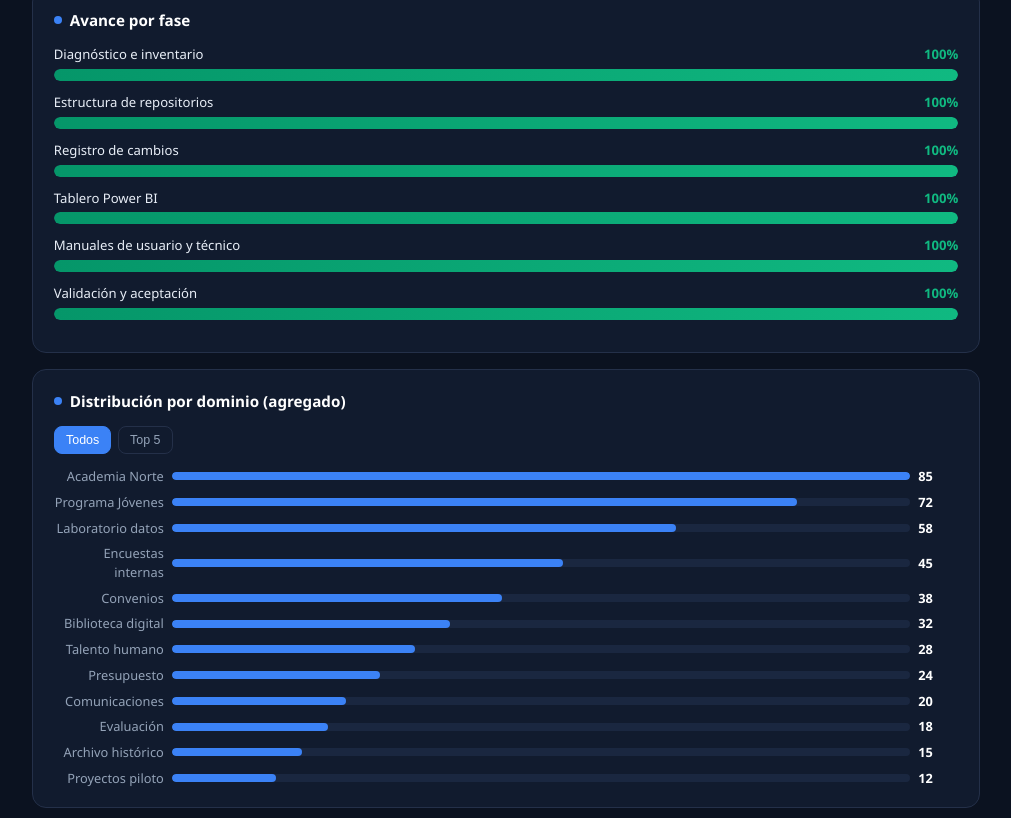
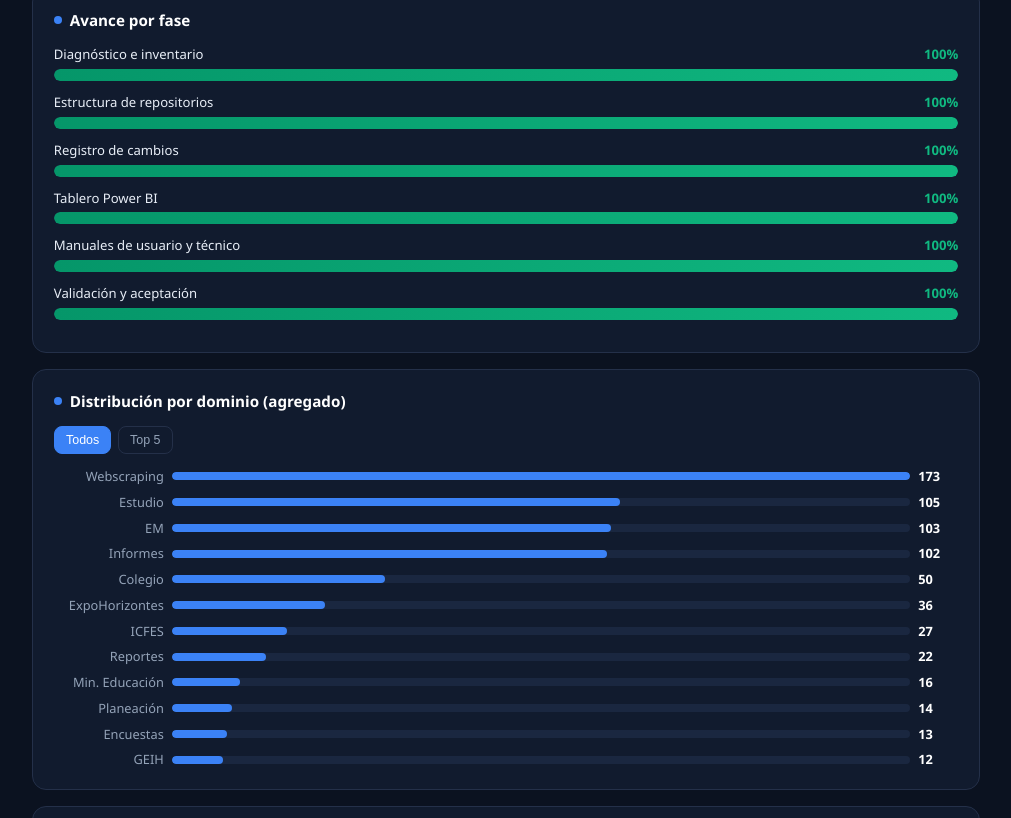
Before and after one commit to juanavilesp-ccc/Proyecto-MIGDA, a plain HTML site: page index.html in a window 1280 px wide. Shown: the part 651-1469 px from the top of the page, without its empty margins (134-1145 px from the left). Drawn offline with Linux system fonts and the light colour scheme.

Commit message:
Update index.html

```diff
--- a/index.html
+++ b/index.html
@@ -315,11 +315,11 @@
 
   <div class="kpis" id="kpis">
     <div class="kpi">
-      <div class="num accent" data-target="420">0</div>
+      <div class="num accent" data-target="705">0</div>
       <div class="lbl">Archivos en registro</div>
     </div>
     <div class="kpi">
-      <div class="num ok" data-target="420">0</div>
+      <div class="num ok" data-target="692">0</div>
       <div class="lbl">Ya reorganizados</div>
     </div>
     <div class="kpi">
@@ -470,7 +470,7 @@
     /* ==== CONFIGURA AQUÍ TU POWER BI ==== */
     const POWER_BI_EMBED_URL = "https://app.powerbi.com/reportEmbed?reportId=50960bf5-88eb-4699-b070-2ccade64a6f9&autoAuth=true&ctid=81f7f119-7d67-4738-b748-dc0811d44c1f";
     // Ejemplo:
-    // const POWER_BI_EMBED_URL = "https://app.powerbi.com/reportEmbed?reportId=d4af1fba-eb0a-4c68-8d00-e1e933cf05f7&autoAuth=true&ctid=81f7f119-7d67-4738-b748-dc0811d44c1f";
+    // const POWER_BI_EMBED_URL = "https://app.powerbi.com/reportEmbed?reportId=50960bf5-88eb-4699-b070-2ccade64a6f9&autoAuth=true&ctid=81f7f119-7d67-4738-b748-dc0811d44c1f";
 
     // Contadores animados
     function animateNums() {
@@ -498,18 +498,18 @@
 
     // Dominios (datos agregados, sin rutas sensibles)
     const domains = [
-      { name: "Academia Norte", n: 85 },
-      { name: "Programa Jóvenes", n: 72 },
-      { name: "Laboratorio datos", n: 58 },
-      { name: "Encuestas internas", n: 45 },
-      { name: "Convenios", n: 38 },
-      { name: "Biblioteca digital", n: 32 },
-      { name: "Talento humano", n: 28 },
-      { name: "Presupuesto", n: 24 },
-      { name: "Comunicaciones", n: 20 },
-      { name: "Evaluación", n: 18 },
-      { name: "Archivo histórico", n: 15 },
-      { name: "Proyectos piloto", n: 12 }
+      { name: "Webscraping", n: 173 },
+      { name: "Estudio", n: 105 },
+      { name: "EM", n: 103 },
+      { name: "Informes", n: 102 },
+      { name: "Colegio", n: 50 },
+      { name: "ExpoHorizontes", n: 36 },
+      { name: "ICFES", n: 27 },
+      { name: "Reportes", n: 22 },
+      { name: "Min. Educación", n: 16 },
+      { name: "Planeación", n: 14 },
+      { name: "Encuestas", n: 13 },
+      { name: "GEIH", n: 12 }
     ];
     const maxD = Math.max(...domains.map(d => d.n));
 
```
